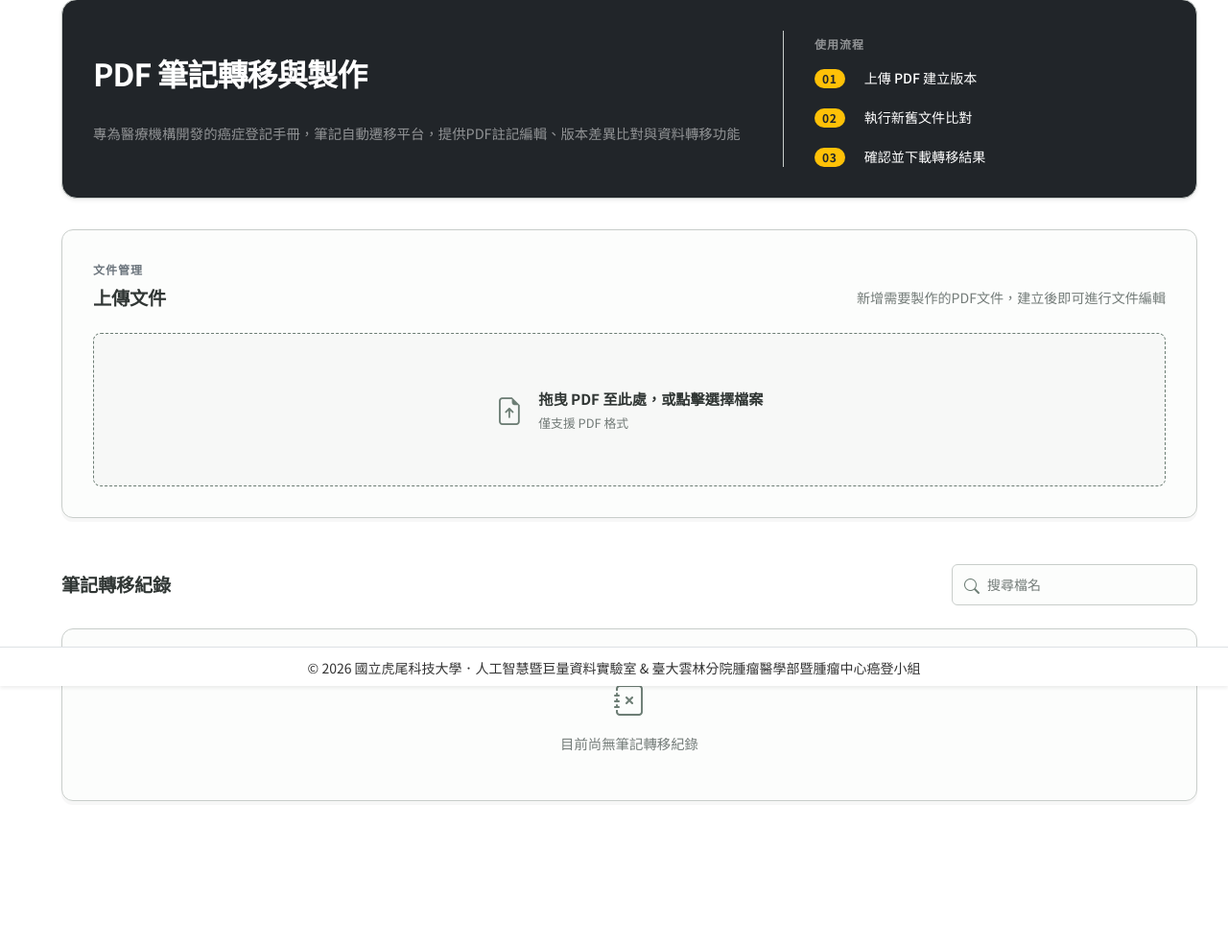
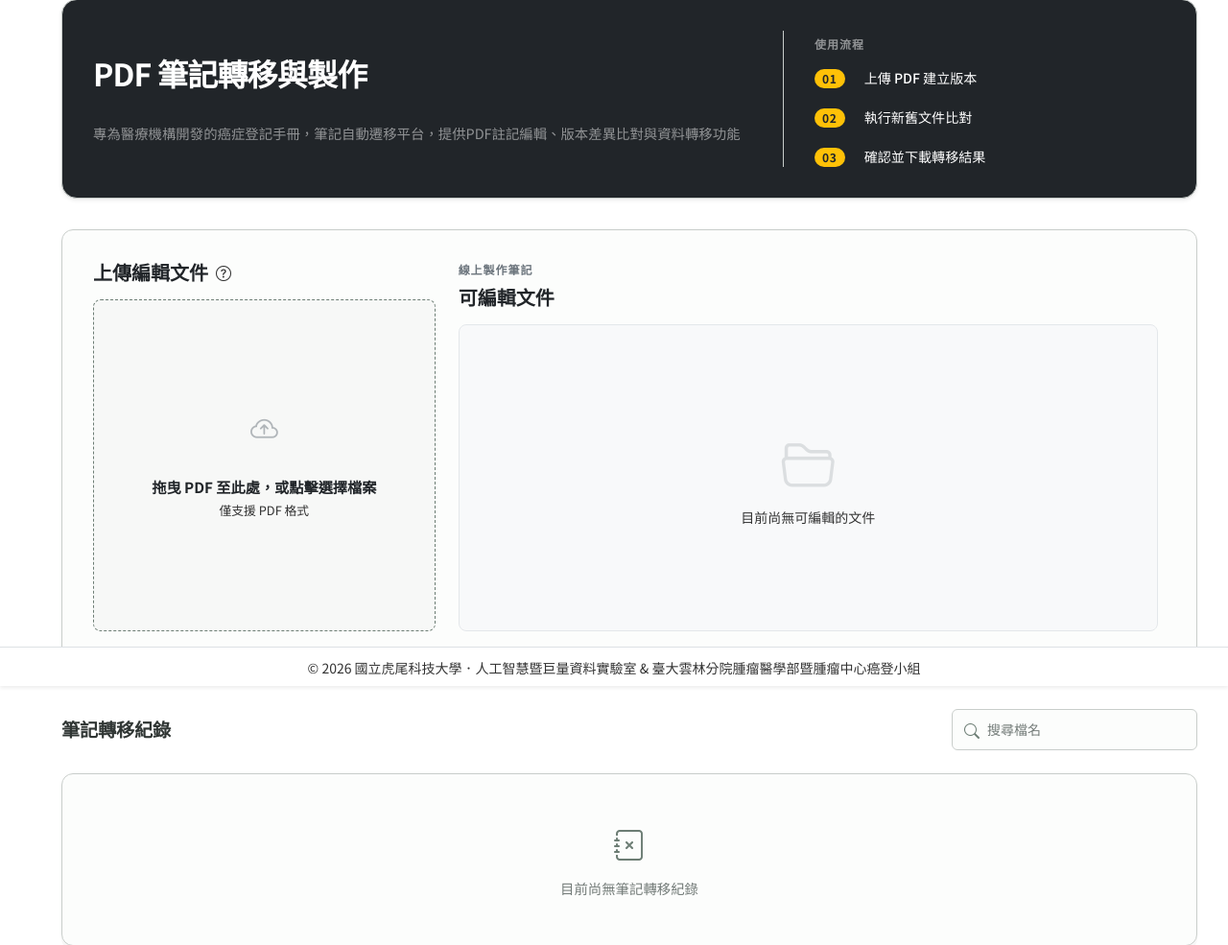
Before and after one commit to YuTzu2003/Notebook-Flask, a Flask app: page / in a window 1280 px wide. Shown: the part 85-1070 px from the top of the page at 96% size. Before the commit the page ends 920 px from the top, so only its background shows below. Run offline with Flask 3, Linux system fonts and the light colour scheme; the visitor is signed in with stand-in values (Sample User, id 1); data that the repository does not hold is empty; some libraries are stand-ins or nearby versions.

Commit message:
update ui

```diff
--- a/service/bp_index.py
+++ b/service/bp_index.py
@@ -22,7 +22,11 @@ def index():
                     WHERE H.UserID = ?
                     ORDER BY H.CreateTime DESC"""
     transfer_records = execute_query(sql_history, (user_id,))
-    return render_template("index.html", transfer_records=transfer_records)
+
+    sql_docs = "SELECT * FROM Documents WHERE User_ID = ? ORDER BY UploadTime DESC"
+    documents = execute_query(sql_docs, (user_id,))
+
+    return render_template("index.html", transfer_records=transfer_records, documents=documents)
 
 @bp_index.route("/doc_tool", methods=["POST"])
 @login_required
--- a/static/css/index.css
+++ b/static/css/index.css
@@ -57,8 +57,8 @@ body { background: var(--home-ground) !important; color: var(--home-ink); font-f
 .records-list { display: grid; gap: var(--space-xs); }
 .record-card { display: flex; flex-direction: column; align-items: stretch; justify-content: space-between; gap: var(--space-md); padding: var(--space-sm) var(--space-md); }
 .record-card__document { display: flex; align-items: center; min-width: 0; gap: var(--space-sm); }
-.record-card__icon { display: grid; width: 2.5rem; height: 2.5rem; flex: 0 0 auto; place-items: center; background: var(--home-green-soft); border: 1px solid var(--home-green); border-radius: 50%; color: var(--home-green); }
-.record-card h6 { overflow: hidden; margin: 0 0 0.25rem; color: var(--home-ink); font-size: 0.95rem; font-weight: 700; text-overflow: ellipsis; white-space: nowrap; }
+.record-card__icon { display: grid; width: 2.5rem; height: 2.5rem; flex: 0 0 auto; place-items: center; background: var(--home-green-soft); border: 1px solid var(--home-green); border-radius: 0.5rem; color: var(--home-green); }
+.record-card h6 { overflow: hidden; margin: 0 0 0.25rem; color: var(--home-ink); font-size: 0.95rem; font-weight: 500; text-overflow: ellipsis; white-space: nowrap; line-height: 1.4; }
 .record-card p { display: flex; flex-wrap: wrap; gap: var(--space-xs); margin: 0; color: var(--home-muted); font-size: 0.8rem; }
 .record-card p span { white-space: nowrap; }
 .record-card p i { color: var(--home-green); }
--- a/static/css/navbar.css
+++ b/static/css/navbar.css
@@ -4,7 +4,7 @@ html {
 
 body {
     font-family: 'Inter', 'Noto Sans TC', -apple-system, BlinkMacSystemFont, "Segoe UI", Roboto, "Helvetica Neue", Arial, sans-serif;
-    background-color: #f7f7f7;
+    background-color: #ffffff;
     color: #1a1a1a;
     min-height: 100vh;
     padding-bottom: 4rem;
@@ -174,8 +174,10 @@ body {
 }
 
 .card {
-    border: 1px solid #e2e8f0 !important;
-    box-shadow: 0 1px 3px rgba(0,0,0,0.05) !important;
+    background-color: #fcfdfc;
+    border: 1px solid #c8cdca !important;
+    border-radius: 0.75rem !important;
+    box-shadow: 0 0.25rem 0 rgba(48, 54, 52, 0.04) !important;
 }
 
 .table-responsive {
--- a/static/js/index.js
+++ b/static/js/index.js
@@ -175,3 +175,19 @@ document.getElementById('searchInput').addEventListener('keyup', function(e) {
         }
     });
 });
+
+const docSearchInput = document.getElementById('docSearchInput');
+if (docSearchInput) {
+    docSearchInput.addEventListener('keyup', function(e) {
+        const term = e.target.value.toLowerCase();
+        const items = document.querySelectorAll('#doc-list .doc-item');
+        items.forEach(item => {
+            const title = item.querySelector('h6').textContent.toLowerCase();
+            if (title.includes(term)) {
+                item.style.setProperty('display', 'block', 'important');
+            } else {
+                item.style.setProperty('display', 'none', 'important');
+            }
+        });
+    });
+}
--- a/templates/admin.html
+++ b/templates/admin.html
@@ -59,7 +59,7 @@
 
         <div class="d-flex flex-column gap-3">
             {% for user in users %}
-            <div class="card border-0 shadow-sm rounded-3 overflow-hidden">
+            <div class="card shadow-sm rounded-3 overflow-hidden">
                 <div class="card-body p-3 p-md-4 d-flex flex-column flex-md-row align-items-md-center gap-4">
 
                     <!-- 1. 頭像與基本資訊 -->
--- a/templates/base.html
+++ b/templates/base.html
@@ -52,7 +52,7 @@
                 <div class="dropdown me-3">
                     <a class="text-secondary position-relative text-decoration-none" href="#" role="button" data-bs-toggle="dropdown" aria-expanded="false" id="notifDropdown">
                         <i class="bi bi-bell-fill fs-5"></i>
-                        <span class="position-absolute top-0 start-100 translate-middle p-1 bg-danger border border-light rounded-circle d-none" id="notifBadge">
+                        <span class="position-absolute top-0 start-100 translate-middle p-1 bg-danger border rounded-circle d-none" id="notifBadge">
                             <span class="visually-hidden">New alerts</span>
                         </span>
                     </a>
@@ -174,6 +174,12 @@
                     document.getElementById('notifBadge').classList.add('d-none');
                 });
             }
+
+            // 初始化 Bootstrap Tooltips
+            var tooltipTriggerList = [].slice.call(document.querySelectorAll('[data-bs-toggle="tooltip"]'))
+            var tooltipList = tooltipTriggerList.map(function (tooltipTriggerEl) {
+              return new bootstrap.Tooltip(tooltipTriggerEl)
+            })
         });
 
         // Global Background Task Polling (Optimized to save resources)
--- a/templates/error_log.html
+++ b/templates/error_log.html
@@ -22,7 +22,7 @@
             <h4 class="fw-bold text-dark m-0">系統錯誤日誌</h4>
         </div>
 
-        <div class="card rounded-3 border-0 shadow-sm">
+        <div class="card rounded-3 border shadow-sm">
             <div class="card-body p-0">
                 <div class="table-responsive">
                     <table class="table table-hover align-middle mb-0">
--- a/templates/index.html
+++ b/templates/index.html
@@ -22,20 +22,64 @@
     </section>
 
     <section class="upload-section" aria-labelledby="upload-title">
-        <div class="section-heading">
-            <div>
-                <span class="section-kicker text-secondary">文件管理</span>
-                <h2 id="upload-title">上傳文件</h2>
+        <div class="row g-4">
+            <!-- 左側：上傳區 -->
+            <div class="col-lg-5 col-xl-4 d-flex flex-column">
+                <div class="d-flex align-items-center mb-3 text-start">
+                    <h2 class="h5 fw-bold mb-0 text-dark">上傳編輯文件</h2>
+                    <i class="bi bi-question-circle text-muted ms-2" style="cursor: help;" data-bs-toggle="tooltip" data-bs-placement="right" title="提供上傳文件，可以線上直接製作與編輯"></i>
+                </div>
+                <div id="dropZone" class="upload-zone flex-grow-1 d-flex flex-column justify-content-center align-items-center text-center p-4" role="button" tabindex="0" aria-label="選擇或拖曳 PDF 文件上傳" style="min-height: 200px;">
+                    <i class="bi bi-cloud-arrow-up display-4 text-secondary opacity-50 mb-3" aria-hidden="true"></i>
+                    <div>
+                        <p class="mb-1 fw-bold text-dark" style="font-size: 0.95rem;">拖曳 PDF 至此處，或點擊選擇檔案</p>
+                        <span class="text-muted" style="font-size: 0.8rem;">僅支援 PDF 格式</span>
+                    </div>
+                    <input type="file" id="pdfInput" accept=".pdf" hidden>
+                </div>
             </div>
-            <p>新增需要製作的PDF文件，建立後即可進行文件編輯</p>
-        </div>
-        <div id="dropZone" class="upload-zone" role="button" tabindex="0" aria-label="選擇或拖曳 PDF 文件上傳">
-            <i class="bi bi-file-earmark-arrow-up" aria-hidden="true"></i>
-            <div>
-                <p>拖曳 PDF 至此處，或點擊選擇檔案</p>
-                <span>僅支援 PDF 格式</span>
+
+            <!-- 右側：線上製作筆記 (檔案列表) -->
+            <div class="col-lg-7 col-xl-8 d-flex flex-column">
+                <div class="d-flex justify-content-between align-items-end mb-3">
+                    <div>
+                        <span class="section-kicker text-secondary">線上製作筆記</span>
+                        <h2 class="h5 fw-bold mb-0 text-dark">可編輯文件</h2>
+                    </div>
+                </div>
+
+                <!-- 固定高度並帶有捲軸的列表區域 -->
+                <div class="flex-grow-1 pe-2" style="height: 320px; overflow-y: auto;" id="doc-list">
+                    <div class="d-flex flex-column gap-2 h-100">
+                        {% for doc in documents %}
+                        <div class="card shadow-sm doc-item transition-all" style="cursor: pointer; transition: transform 0.2s, box-shadow 0.2s;" onmouseover="this.classList.add('shadow'); this.style.transform='translateY(-2px)';" onmouseout="this.classList.remove('shadow'); this.style.transform='translateY(0)';">
+                            <div class="card-body p-2 px-3 d-flex justify-content-between align-items-center" onclick="doc_tool('edit', '{{ doc.DocID }}', event)">
+                                <div class="d-flex align-items-center gap-3 overflow-hidden flex-grow-1" style="min-width: 0;">
+                                    <div class="bg-danger bg-opacity-10 rounded p-1 text-danger flex-shrink-0">
+                                        <i class="bi bi-file-earmark-pdf fs-5"></i>
+                                    </div>
+                                    <div class="d-flex align-items-center gap-2 overflow-hidden flex-grow-1" style="min-width: 0;">
+                                        <span class="text-truncate fw-medium text-dark" title="{{ doc.OriginalName }}" style="font-size: 0.9rem;">{{ doc.OriginalName }}</span>
+                                        <span class="badge bg-secondary bg-opacity-10 text-secondary border border-secondary fw-normal flex-shrink-0" style="font-size: 0.75rem;">{{ doc.Pages }} 頁</span>
+                                    </div>
+                                </div>
+                                <div class="d-flex align-items-center flex-shrink-0 ms-3 gap-3">
+                                    <span class="text-muted text-nowrap" style="font-size: 0.8rem;"><i class="bi bi-clock me-1"></i>{{ doc.UploadTime.strftime('%Y-%m-%d %H:%M') }}</span>
+                                    <button class="btn btn-sm btn-outline-danger border-0 flex-shrink-0" onclick="event.stopPropagation(); doc_tool('delete', '{{ doc.DocID }}', event)" title="刪除檔案">
+                                        <i class="bi bi-trash3"></i>
+                                    </button>
+                                </div>
+                            </div>
+                        </div>
+                        {% else %}
+                        <div class="text-center py-5 text-muted bg-light rounded-3 h-100 d-flex flex-column justify-content-center align-items-center border border-dashed">
+                            <i class="bi bi-folder2-open display-4 mb-3 text-secondary opacity-25"></i>
+                            <p class="mb-0 small">目前尚無可編輯的文件</p>
+                        </div>
+                        {% endfor %}
+                    </div>
+                </div>
             </div>
-            <input type="file" id="pdfInput" accept=".pdf" hidden>
         </div>
     </section>
 
@@ -54,7 +98,7 @@
             {% for record in transfer_records %}
             <article class="record-card list-item">
                 <div class="record-card__document">
-                    <div class="record-card__icon bg-warning-subtle border-warning"><i class="bi bi-journal-text text-dark" aria-hidden="true"></i></div>
+                    <div class="record-card__icon bg-warning-subtle border-warning"><i class="bi bi-journal-arrow-up text-dark" aria-hidden="true"></i></div>
                     <div>
                         <h6 title="{{ record.SourceFileName }}">{{ record.SourceFileName }}</h6>
                         <p>
@@ -90,7 +134,6 @@
     <p id="loadingText">處理中...</p>
 </div>
 {% endblock %}
-
 {% block extra_js %}
     <script src="/static/js/index.js"></script>
 {% endblock %}
--- a/templates/mapping.html
+++ b/templates/mapping.html
@@ -7,10 +7,10 @@
 {% block content %}
     <div class="container-fluid px-4 px-lg-5 mx-xl-3" style="margin-top: 90px;">
         {% if session.Position == 'Admin' or session.Position == 'CTR'%}
-        <div class="card border-0 shadow-sm rounded-3 mb-4">
+        <div class="card bg-dark text-white shadow-sm rounded-4 mb-4">
             <div class="card-body p-4">
                 <h5 class="fw-bold mb-1">版本比對設定</h5>
-                <p class="text-muted small mb-4">請選擇舊版與新版癌登手冊PDF進行頁碼比對</p>
+                <p class="text-white-50 small mb-4">請選擇舊版與新版癌登手冊PDF進行頁碼比對</p>
 
                 <form id="MappingForm" onsubmit="event.preventDefault(); runMapping();">
                     <div class="row g-3 align-items-end">
--- a/templates/notes.html
+++ b/templates/notes.html
@@ -6,10 +6,10 @@
 
 {% block content %}
     <div class="container-fluid px-4 px-lg-5 mx-xl-3" style="margin-top: 90px;">
-        <div class="card border-0 shadow-sm rounded-3 mb-4">
+        <div class="card bg-dark text-white shadow-sm rounded-4 mb-4">
             <div class="card-body p-4">
                 <h5 class="fw-bold mb-1">PDF筆記轉移</h5>
-                <p class="text-muted small mb-4">請選擇版本比對紀錄，以及上傳含有筆記的舊版PDF，進行轉移</p>
+                <p class="text-white-50 small mb-4">請選擇版本比對紀錄，以及上傳含有筆記的舊版PDF，進行轉移</p>
 
                 <form id="migrateForm" enctype="multipart/form-data">
                     <div class="row g-3 align-items-end">
```
Also changed, not shown: templates/docVersion.html (+4 -4 lines).
